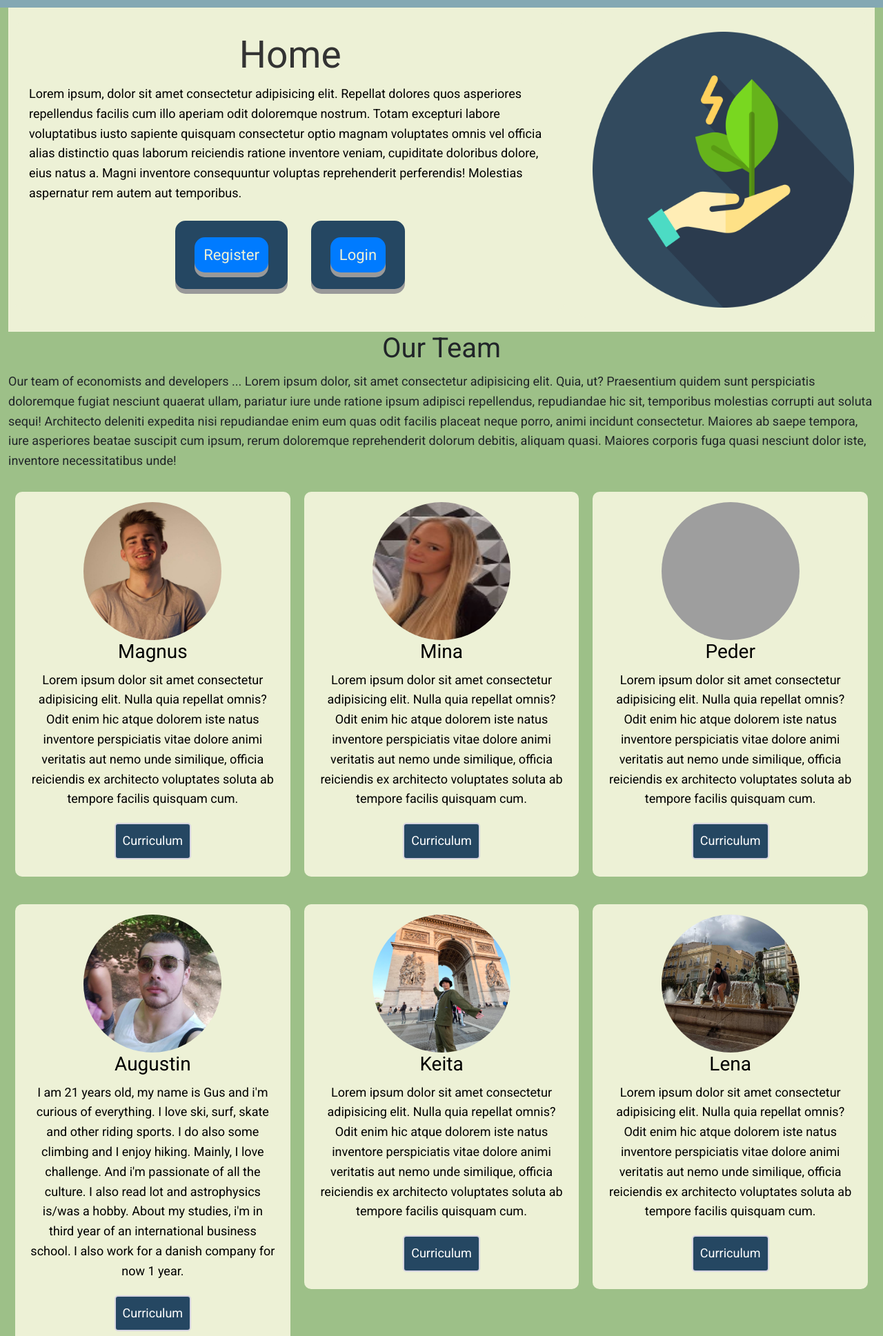
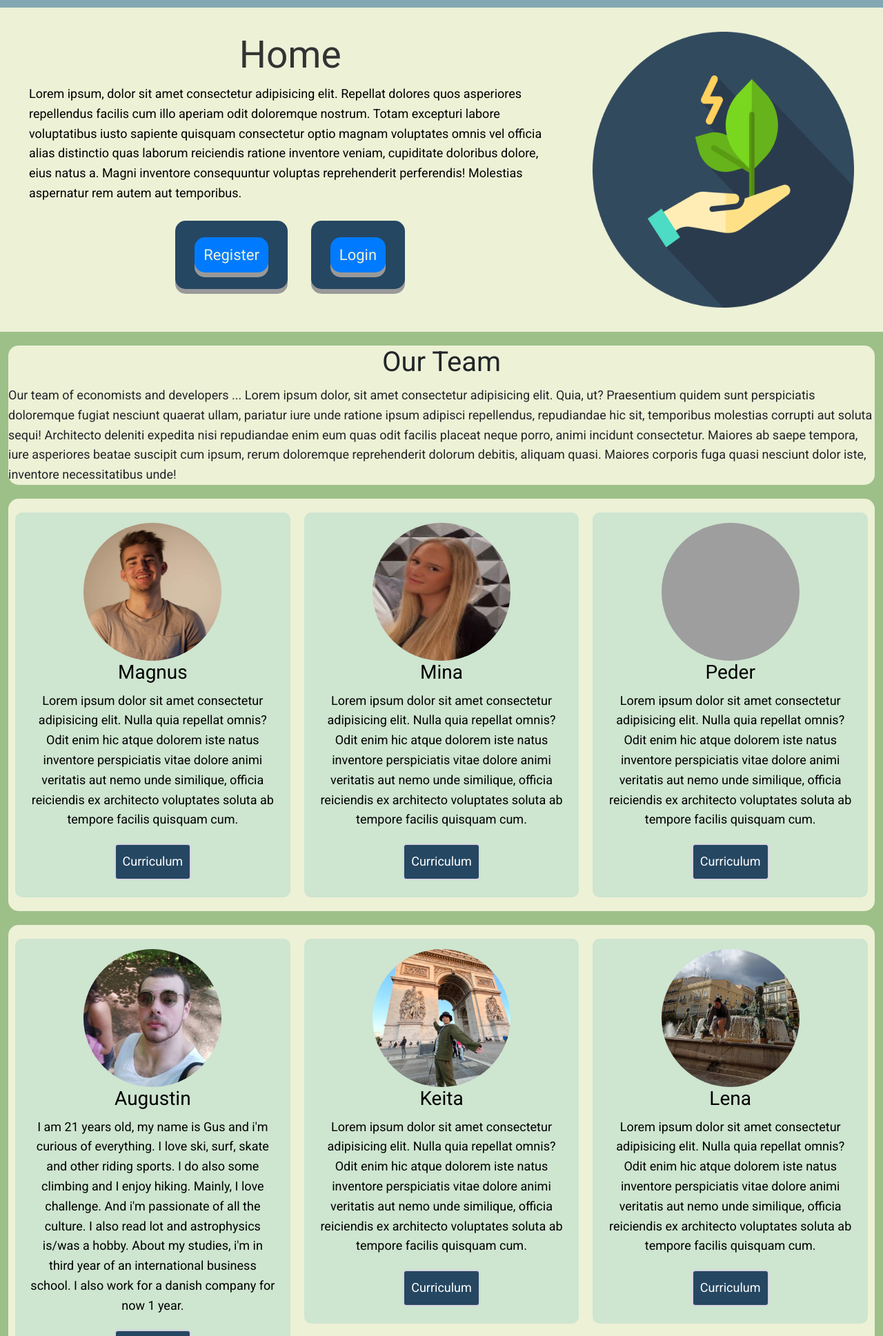
Before and after one commit to PederEP/Carbon_App, a Flask app: page /home in a window 1280 px wide. Shown: the part 59-1996 px from the top of the page at 69% size. Run offline with Flask 2, Linux system fonts and the light colour scheme; some libraries are stand-ins or nearby versions; grey boxes are pictures that could not be loaded.

Commit message:
Update home.css

```diff
--- a/capp/static/home.css
+++ b/capp/static/home.css
@@ -11,6 +11,9 @@ p {
   font-size: 18px;
 }
 /* Section header_home */
+.section_header_home {
+  background-color:#EDF1D6;
+}
 .section_header_home {
   background: color #EDF1D6;;
 }
@@ -70,11 +73,13 @@ p {
 .developers {
   display: flex;
   align-items: start;
-  background: #9DC088 ;
+  background: #EDF1D6;
+  margin-top: 20px;
+  border-radius: 15px;
 }
 .developers .box {
   flex: 1;
-  background:  #EDF1D6;
+  background:  #CEE5D0;
   color: black;
   border-radius: 10px;
   margin: 20px 10px;
```
